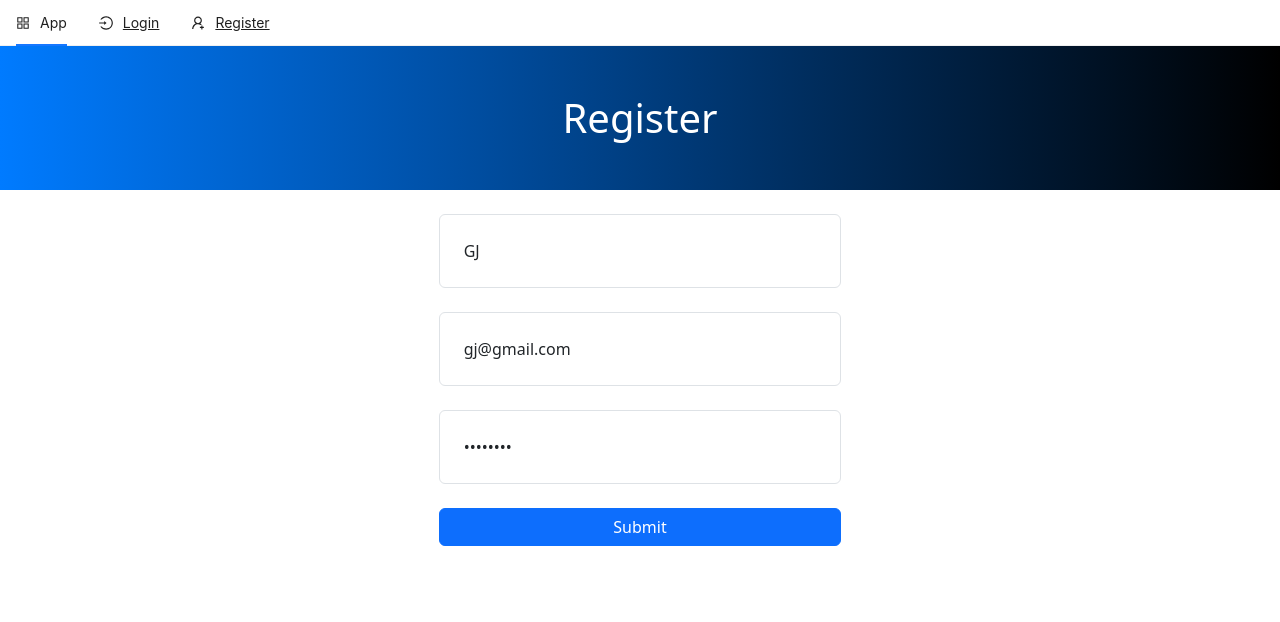
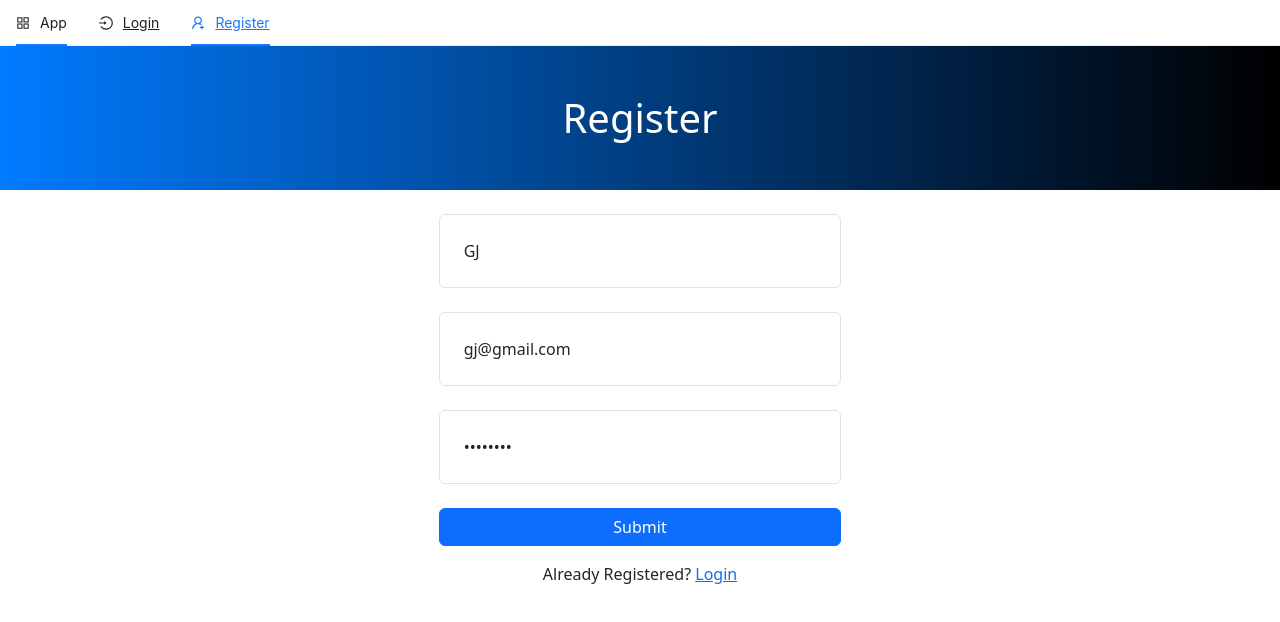
Before and after one commit to GaurangJotwani/eLearning, a Next.js app in the folder client/: page /register in a window 1280 px wide. Shown: the top 622 px of the page. Built offline with nearby package versions, Linux system fonts and the light colour scheme.

Commit message:
Fix nav bar active links based on url path

```diff
--- a/client/components/TopNav.js
+++ b/client/components/TopNav.js
@@ -1,3 +1,4 @@
+import { useState, useEffect } from "react";
 import Link from "next/link";
 import { Menu } from "antd";
 import {
@@ -9,26 +10,35 @@ import {
 const { Item } = Menu;
 
 const TopNav = () => {
+  const [current, setCurrent] = useState("");
+
+  useEffect(() => {
+    process.browser && setCurrent(window.location.pathname);
+  }, [process.browser && window.location.pathname]);
+
   const menuItems = [
     {
       label: <Link href="/">App</Link>,
-      key: "app",
+      key: "/",
       icon: <AppstoreOutlined />,
+      onClick: (e) => setCurrent(e.key),
     },
     {
       label: <Link href="/login">Login</Link>,
-      key: "login",
+      key: "/login",
       icon: <LoginOutlined />,
+      onClick: (e) => setCurrent(e.key),
     },
     {
       label: <Link href="/register">Register</Link>,
-      key: "register",
+      key: "/register",
       icon: <UserAddOutlined />,
+      onClick: (e) => setCurrent(e.key),
     },
   ];
   return (
     <>
-      <Menu items={menuItems} mode="horizontal" />
+      <Menu items={menuItems} mode="horizontal" selectedKeys={[current]} />
     </>
   );
 };
--- a/client/pages/register.js
+++ b/client/pages/register.js
@@ -2,6 +2,7 @@ import { useState } from "react";
 import axios from "axios";
 import { toast } from "react-toastify";
 import { SyncOutlined } from "@ant-design/icons";
+import Link from "next/link";
 
 const Register = () => {
   const [name, setName] = useState("GJ");
@@ -71,6 +72,9 @@ const Register = () => {
               {loading ? <SyncOutlined spin /> : "Submit"}
             </button>
           </div>
+          <p className="text-center p-3">
+            Already Registered? <Link href="./login">Login</Link>
+          </p>
         </form>
       </div>
     </>
```
